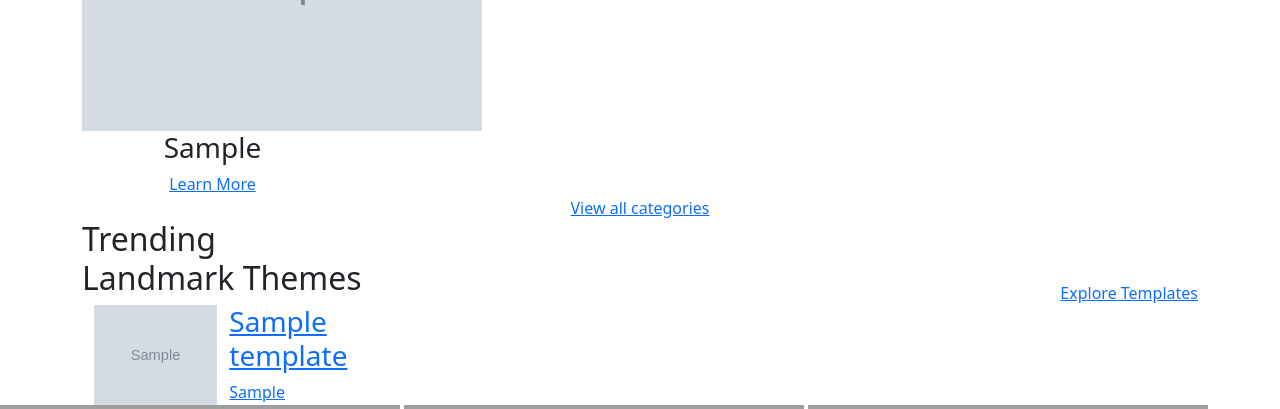
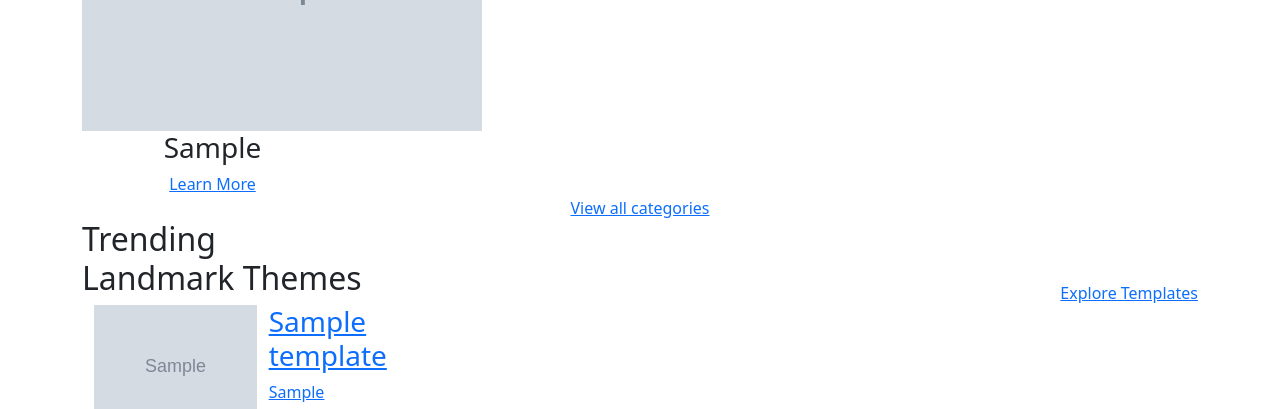
Before and after one commit to the-roshandahal/market, a Django app: page / in a window 1280 px wide. Shown: the part 3413-3822 px from the top of the page. Run offline with Django 3.2, Linux system fonts and the light colour scheme; tables that the repository leaves empty hold one stand-in row (values such as "Sample post"); grey boxes marked "Sample" are stand-in pictures; data that the repository does not hold is empty; some libraries are stand-ins or nearby versions; grey boxes are pictures that could not be loaded.

Commit message:
Update home.html

```diff
--- a/templates/home.html
+++ b/templates/home.html
@@ -175,6 +175,8 @@
           </div>
         </div>
       </div>
+
+
       <div class="row">
         {% for fet_temp in fet_temp %}
         <div class="col-xxl-4 col-xl-4 col-lg-6 col-md-6">
@@ -188,14 +190,14 @@
                   <div class="row">
                     <div class="col-12">
                       <a href="{% url 'themedetails' id=fet_temp.id %}">
-                        <img src="{% if fet_temp.template_image %}{{fet_temp.template_image.url}}{% endif %}" alt="spellsoft" class="img-fluid img-height" />
+                        <img src="{% if fet_temp.template_image %}{{fet_temp.template_image.url}}{% endif %}" alt="spellsoft" class="img-height" />
                       </a>
                     </div>
                   </div>
                 </div>
                 <style>
                   .img-height {
-                    height: 100px;
+                    height: 122px;
                     object-fit: cover;
                   }
 
```
